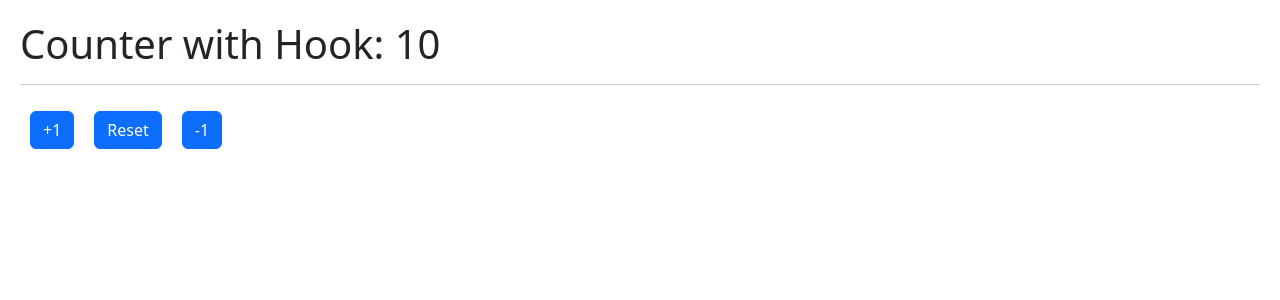
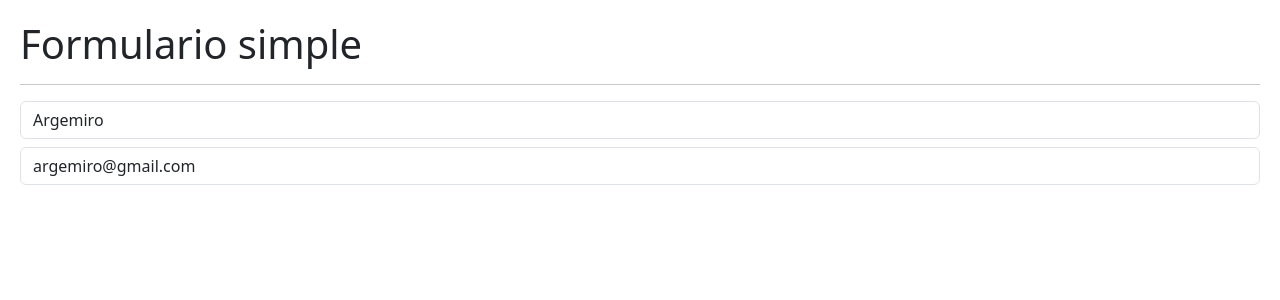
Before and after one commit to jcavila44/react-hooksApp, a React (Vite) app: page / in a window 1280 px wide. Shown: the top 300 px of the page. Built offline with nearby package versions, Linux system fonts and the light colour scheme.

Commit message:
Added useEffect Form

```diff
--- /dev/null
+++ b/src/02-useEffect/SimpleForm.tsx
@@ -0,0 +1,30 @@
+import { ChangeEvent, useState } from "react"
+
+export const SimpleForm = () => {
+
+    const [formState, setFormState] = useState({
+        userName: 'Argemiro',
+        userEmail: 'argemiro@gmail.com',
+    });
+
+    const { userEmail, userName } = formState;
+
+
+
+    const onChangeInput = ({ target }: ChangeEvent<HTMLInputElement>) => {
+        const { name, value } = target;
+        setFormState({
+            ...formState,
+            [name]: value
+        })
+    }
+
+    return (
+        <>
+            <h1>Formulario simple</h1>
+            <hr />
+            <input type="text" className="form-control" placeholder="Username" name="userName" value={userName} onChange={onChangeInput} />
+            <input type="email" className="form-control mt-2" placeholder="test@test.com" name="userEmail" value={userEmail} onChange={onChangeInput} />
+        </>
+    )
+}
--- a/src/main.tsx
+++ b/src/main.tsx
@@ -4,10 +4,11 @@ import ReactDOM from 'react-dom/client';
 import './index.css'
 // import { HooksApp } from './HooksApp';
 // import { CounterApp } from './01-useState/CounterApp';
-import { CounterWithCustomHook } from './01-useState/CounterWithCustomHook';
+// import { CounterWithCustomHook } from './01-useState/CounterWithCustomHook';
+import { SimpleForm } from './02-useEffect/SimpleForm';
 
 ReactDOM.createRoot(document.getElementById('root')!).render(
   <React.StrictMode>
-    <CounterWithCustomHook />
+    <SimpleForm />
   </React.StrictMode>,
 )
```
